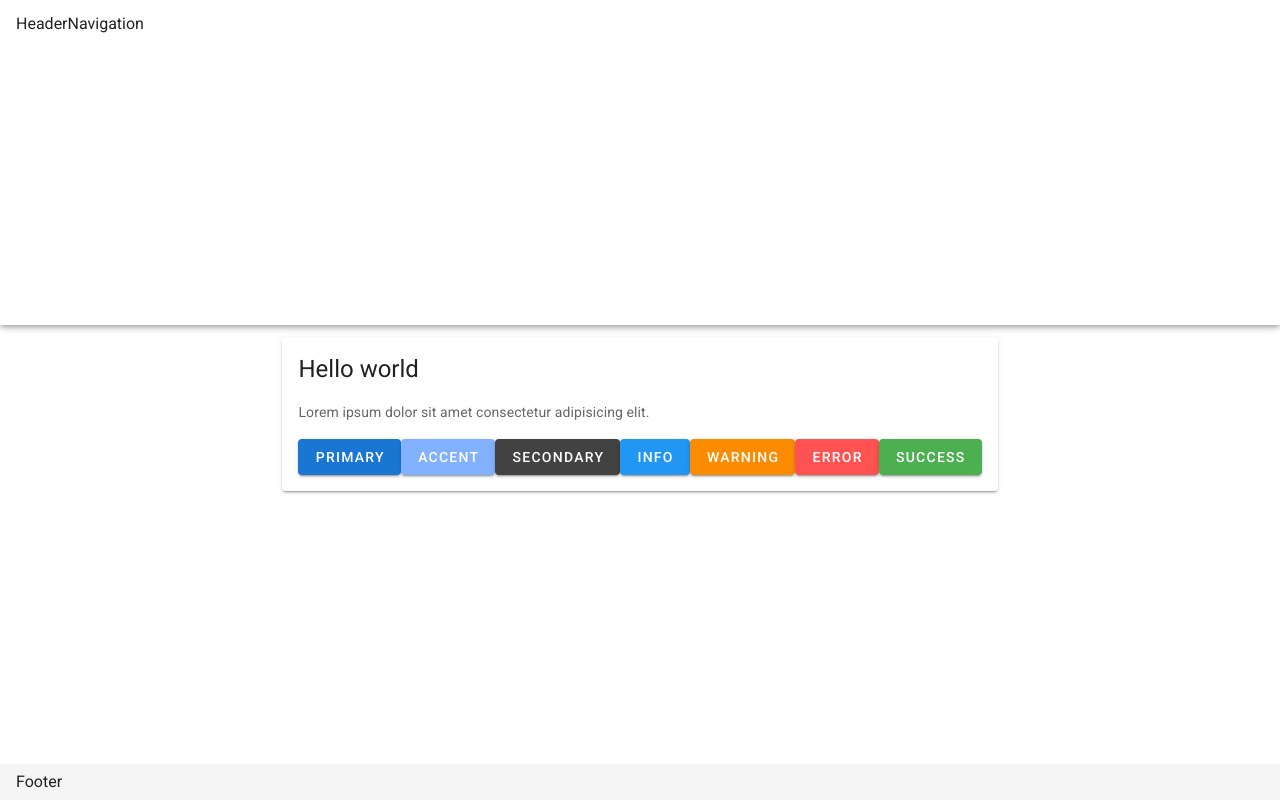
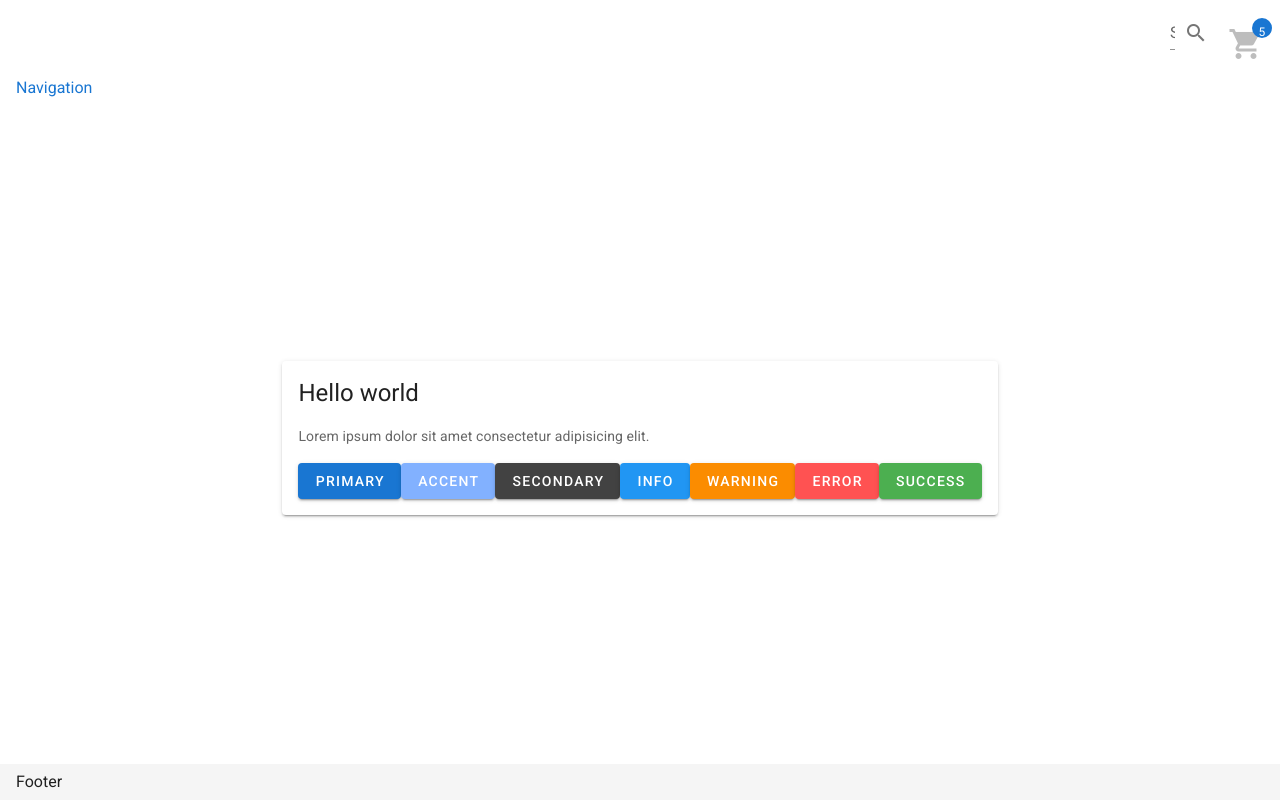
Before and after one commit to martinkrulltott/OfficeSupplies, a Nuxt app: page / in a window 1280 px wide. Built offline with nearby package versions, Linux system fonts and the light colour scheme.

Commit message:
Header WIP

```diff
--- a/components/header.vue
+++ b/components/header.vue
@@ -1,9 +1,52 @@
 <template>
-  <p>Header</p>
+  <v-toolbar fixed app flat extended class="primary--text pt-2">
+    <v-img
+      src="OfficeSupplies.png"
+      alt="OfficeSupplies logo"
+      height="40"
+      contain
+    />
+    <v-spacer></v-spacer>
+    <v-text-field
+      label="Search"
+      append-outer-icon="search"
+      @click:append-outer="search()"
+      class="mt-2 mr-5 hidden-sm-and-down"
+    ></v-text-field>
+    <v-badge overlap right class="mt-2" v-model="showCartBadge">
+      <template v-slot:badge>
+        <span class="caption">{{ cartSize }}</span>
+      </template>
+      <v-icon large color="grey lighten-1">
+        shopping_cart
+      </v-icon>
+    </v-badge>
+
+    <template v-slot:extension>
+      <Navigation />
+    </template>
+  </v-toolbar>
 </template>
 
 <script>
+import Navigation from '@/components/Navigation'
 export default {
-  name: 'Header'
+  name: 'Header',
+  components: {
+    Navigation
+  },
+  methods: {
+    search() {}
+  },
+  data() {
+    return {
+      cartSize: 5
+    }
+  },
+  computed: {
+    showCartBadge() {
+      return this.cartSize > 0
+    }
+  }
 }
 </script>
--- a/layouts/default.vue
+++ b/layouts/default.vue
@@ -1,9 +1,6 @@
 <template>
   <v-app light>
-    <v-toolbar fixed app>
-      <Header />
-      <Navigation />
-    </v-toolbar>
+    <Header />
     <v-content>
       <v-container>
         <nuxt />
@@ -17,11 +14,9 @@
 
 <script>
 import Header from '@/components/Header'
-import Navigation from '@/components/Navigation'
 export default {
   components: {
-    Header,
-    Navigation
+    Header
   }
 }
 </script>
--- a/nuxt.config.js
+++ b/nuxt.config.js
@@ -46,7 +46,7 @@ export default {
    */
   vuetify: {
     theme: {
-      primary: '#A00D5B',
+      primary: '#ed2c92',
       accent: '#0FA7BA',
       secondary: '#F0DB44',
       info: '#1591A0',
--- a/package.json
+++ b/package.json
@@ -6,6 +6,7 @@
   "private": true,
   "scripts": {
     "lint": "eslint --ext .js,.vue --ignore-path .gitignore .",
+    "lintfix": "eslint --fix --ext .js,.vue --ignore-path .gitignore .",
     "precommit": "npm run lint",
     "dev": "nuxt",
     "build": "nuxt build",
```
Also changed, not shown: pages/index.vue (+21 -7 lines), .eslintrc.js, static/OfficeSupplies.png.
